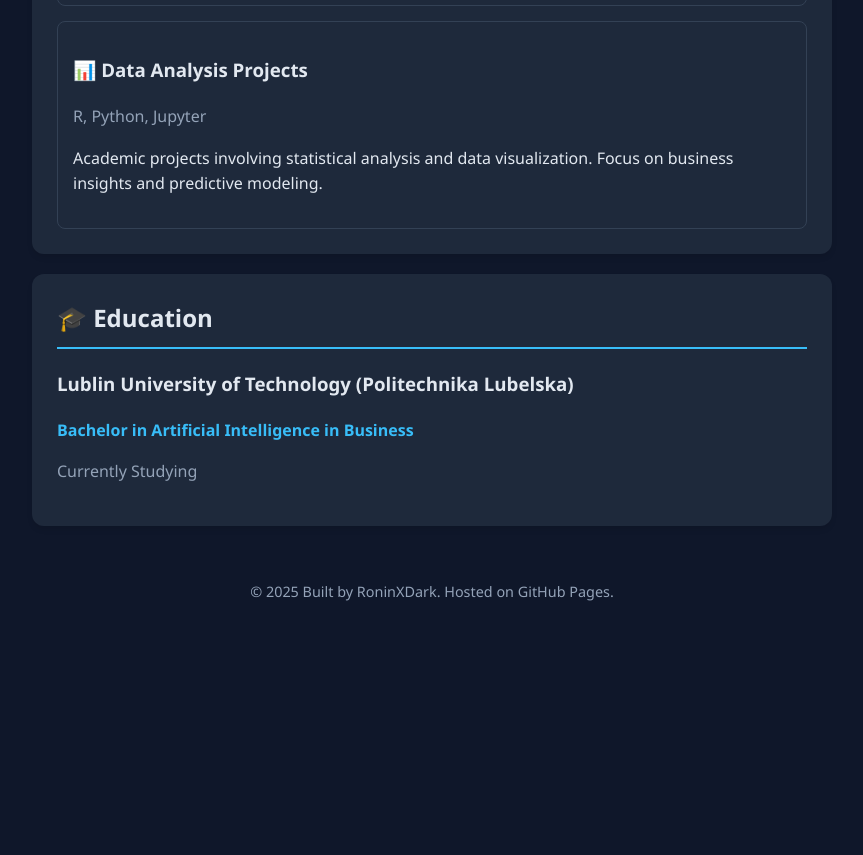
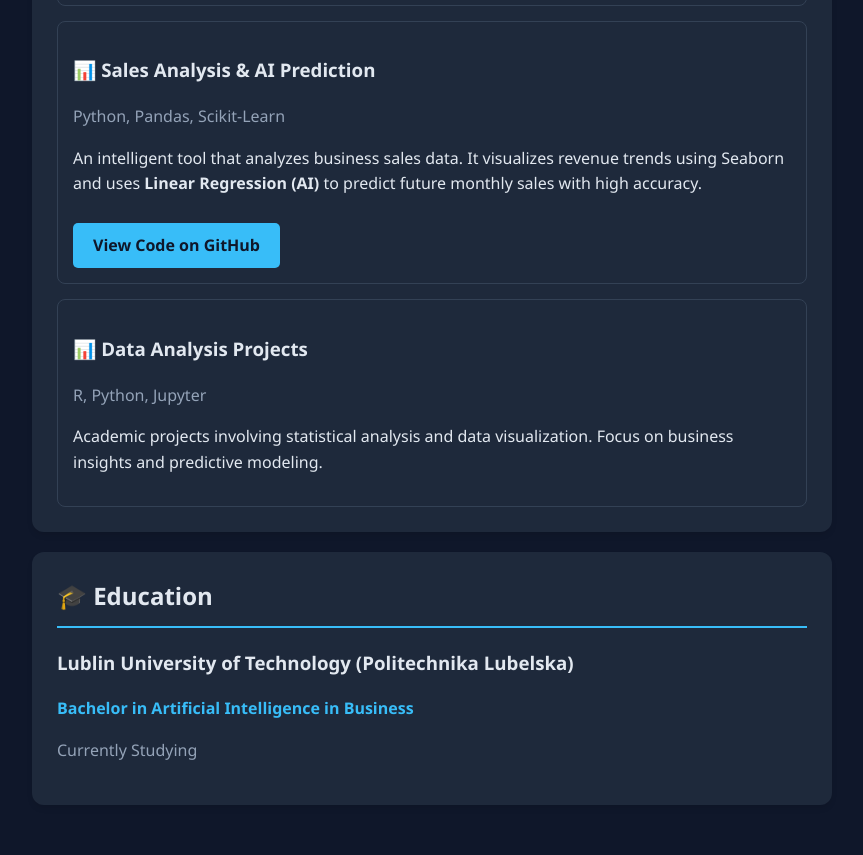
Before and after one commit to RoninXDark/RoninXDark.github.io, a plain HTML site: page index.html in a window 1280 px wide. Shown: the part 1098-1953 px from the top of the page, without its empty margins (208-1071 px from the left). Before the commit the page ends 1756 px from the top, so only its background shows below. Drawn offline with Linux system fonts and the light colour scheme.

Commit message:
Add Sales Analysis and AI Prediction project card
Added a new project card for Sales Analysis and AI Prediction, detailing its features and providing a link to the GitHub repository.

```diff
--- a/index.html
+++ b/index.html
@@ -136,6 +136,16 @@
         </div>
 
         <div class="project-card">
+            <h3>📊 Sales Analysis & AI Prediction</h3>
+            <p style="color: var(--text-secondary);">Python, Pandas, Scikit-Learn</p>
+            <p>
+                An intelligent tool that analyzes business sales data.
+                It visualizes revenue trends using Seaborn and uses <strong>Linear Regression (AI)</strong> to predict future monthly sales with high accuracy.
+            </p>
+            <a href="https://github.com/RoninXDark/Sales-Analysis-AI" class="btn">View Code on GitHub</a>
+        </div>
+
+        <div class="project-card">
             <h3>📊 Data Analysis Projects</h3>
             <p style="color: var(--text-secondary);">R, Python, Jupyter</p>
             <p>
```
